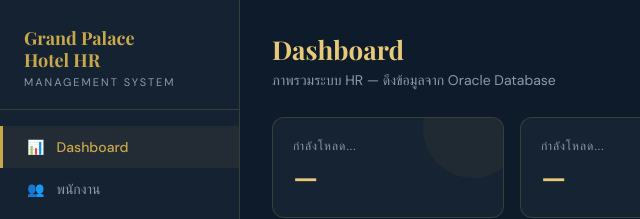
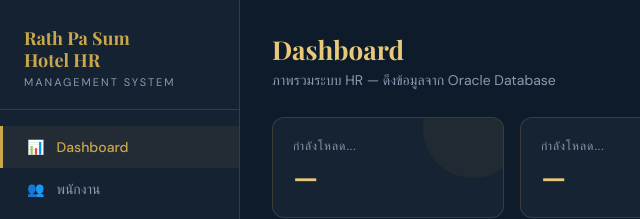
Before and after one commit to BigThogo/Test_systemDB, a website: page index-oracle.html in a window 1280 px wide. Shown: the top 219 px of the page, 0-640 px from the left. Drawn offline with nearby package versions, Linux system fonts and the light colour scheme; no server answers.

Commit message:
Rath pa Sum Update หรูๆ

```diff
--- a/index-oracle.html
+++ b/index-oracle.html
@@ -12,7 +12,7 @@
 
 <div class="sidebar">
   <div class="logo">
-    <h1>Grand Palace<br>Hotel HR</h1>
+    <h1>Rath Pa Sum<br>Hotel HR</h1>
     <p>Management System</p>
   </div>
   <nav class="nav">
```
